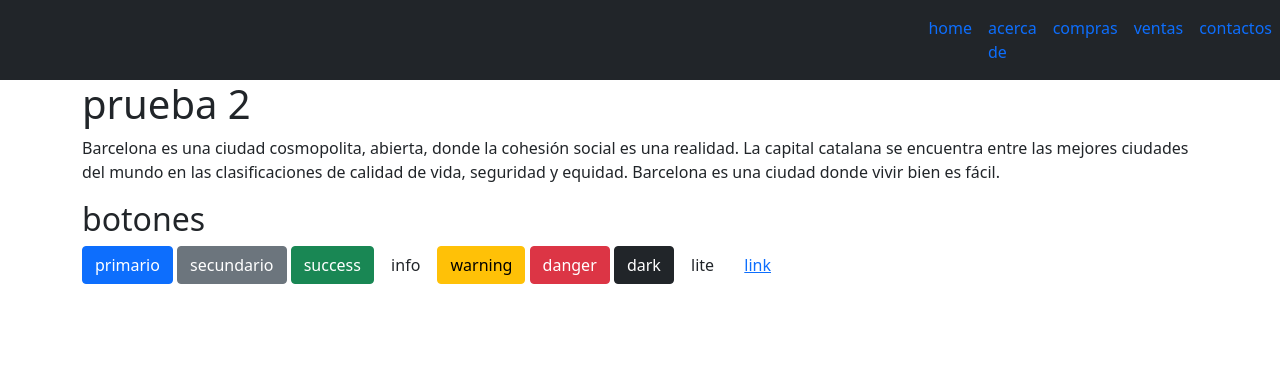
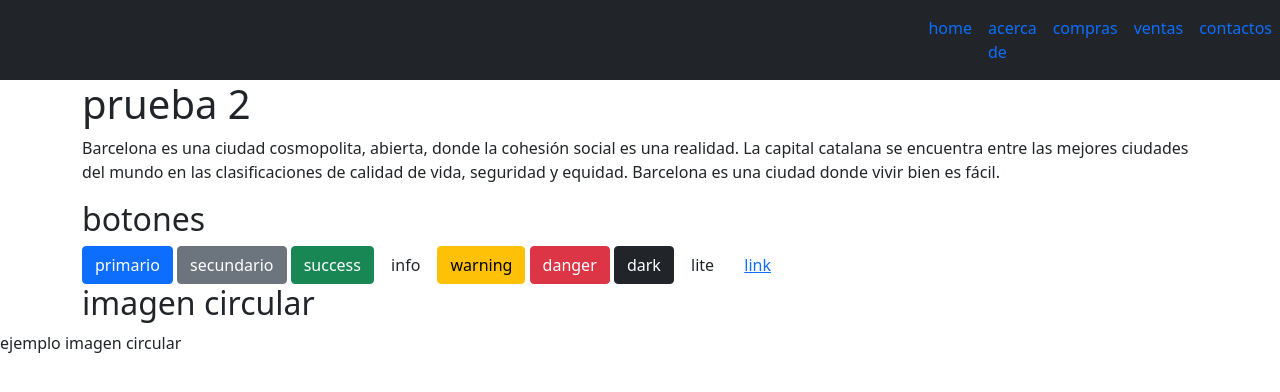
Before and after one commit to Punisher1979/proyecto, a plain HTML site: page index.html in a window 1280 px wide. Drawn offline with Linux system fonts and the light colour scheme.

Commit message:
subir una imagen

```diff
--- a/index.html
+++ b/index.html
@@ -44,5 +44,11 @@
     <button type="button" class="btn btn-dark">dark</button>
     <button type="button" class="btn btn-lite">lite</button>
     <button type="button" class="btn btn-link">link</button>
+</div>
+<div class="container"
+><h2>imagen circular</h2></div>
+<p>ejemplo imagen circular</p>
+<img src="" alt="">
+</div>
 </body>
 </html>
```
